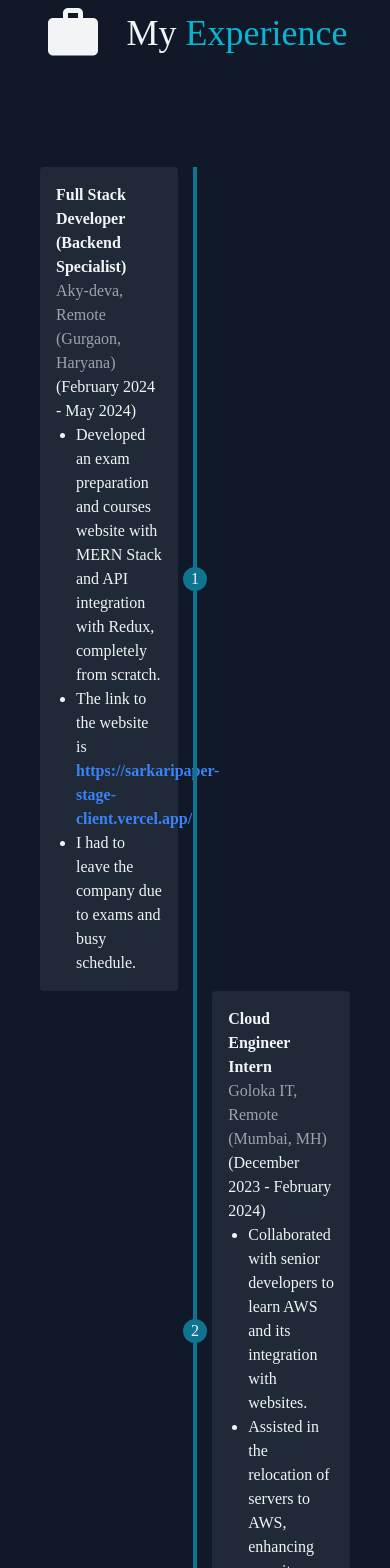
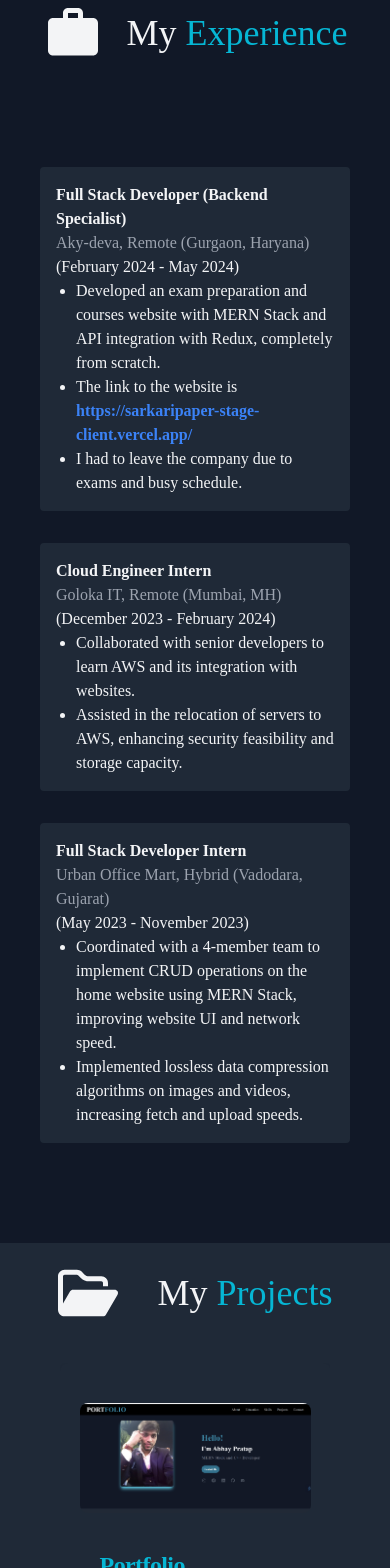
Before and after one commit to abhi-412/Portfolio, a React (Create React App) app: page / in a window 390 px wide. Shown: the part 3660-5228 px from the top of the page. Built offline with nearby package versions, Linux system fonts and the light colour scheme.

Commit message:
experience

```diff
--- a/src/Pages/Experience.jsx
+++ b/src/Pages/Experience.jsx
@@ -11,9 +11,9 @@ const Experience = () => {
             <h1 className='text-4xl'>My <span className='text-cyan-500'>Experience</span></h1>
           </div>
 
-          <div className='mt-6 p-10'>
-            <div className="grid grid-cols-9">
-              <div className="col-span-4 bg-gray-800 px-4 py-4 rounded">
+          <div className='mt-6 p-10 flex flex-col gap-8 md:gap-4'>
+            <div className="grid grid-cols-9 justify-center">
+              <div className="col-span-9 md:col-span-4 bg-gray-800 px-4 py-4 rounded">
                 <p className='md:text-xl font-semibold'>Full Stack Developer (Backend Specialist)</p>
                 <a href='https://www.linkedin.com/company/aky-deva/' className='text-gray-400'>Aky-deva, Remote (Gurgaon, Haryana)</a>
                 <p>(February 2024 - May 2024)</p>
@@ -24,19 +24,14 @@ const Experience = () => {
                 </ul>
               </div>
               <div className='flex justify-center items-center'>
-                <div className='relative bg-cyan-700 h-full col-span-1 w-1 flex'></div>
-                <div className='absolute w-6 h-6 rounded-3xl flex flex-col justify-center items-center bg-cyan-700'>1</div>
               </div>
-              <div className="col-span-4"></div>
             </div>
 
             <div className="grid grid-cols-9">
-              <div className='col-span-4'></div>
+              <div className='md:col-span-4'></div>
               <div className='flex justify-center items-center'>
-                <div className='relative bg-cyan-700 h-full col-span-1 w-1 flex'></div>
-                <div className='absolute w-6 h-6 rounded-3xl flex flex-col justify-center items-center bg-cyan-700'>2</div>
               </div>
-              <div className="col-span-4 bg-gray-800 px-4 py-4 rounded">
+              <div className="col-span-9 md:col-span-4 bg-gray-800 px-4 py-4 rounded">
                 <p className='md:text-xl font-semibold'>Cloud Engineer Intern</p>
                 <a href='https://www.linkedin.com/company/goloka-it/' className='text-gray-400'>Goloka IT, Remote (Mumbai, MH)</a>
                 <p>(December 2023 - February 2024)</p>
@@ -48,7 +43,7 @@ const Experience = () => {
             </div>
 
             <div className="grid grid-cols-9">
-              <div className="col-span-4 bg-gray-800 px-4 py-4 rounded">
+              <div className="col-span-9 md:col-span-4 bg-gray-800 px-4 py-4 rounded">
                 <p className='md:text-xl font-semibold'>Full Stack Developer Intern</p>
                 <a href='https://www.linkedin.com/company/urban-office-mart/' className='text-gray-400'>Urban Office Mart, Hybrid (Vadodara, Gujarat)</a>
                 <p>(May 2023 - November 2023)</p>
@@ -58,8 +53,6 @@ const Experience = () => {
                 </ul>
               </div>
               <div className='flex justify-center items-center'>
-                <div className='relative bg-cyan-700 h-full col-span-1 w-1 flex'></div>
-                <div className='absolute w-6 h-6 rounded-3xl flex flex-col justify-center items-center bg-cyan-700'>3</div>
               </div>
               <div className="col-span-4"></div>
             </div>
```
